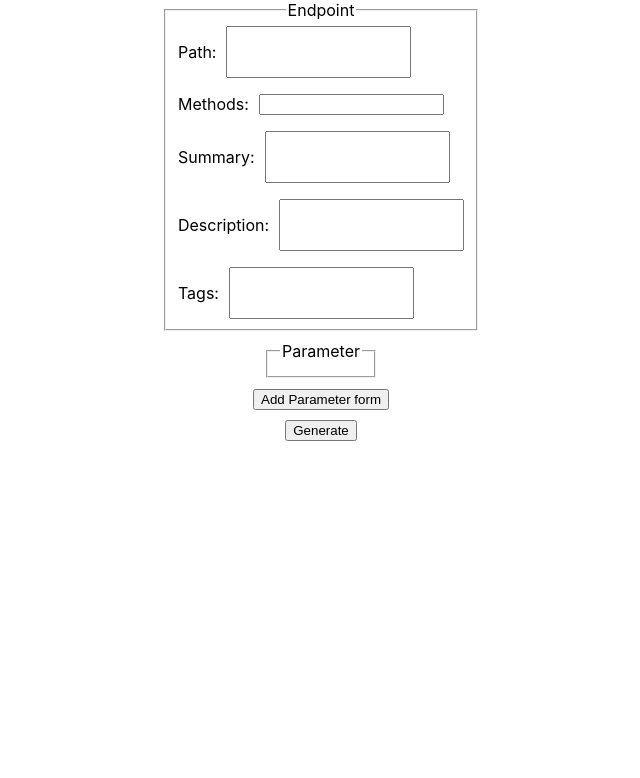
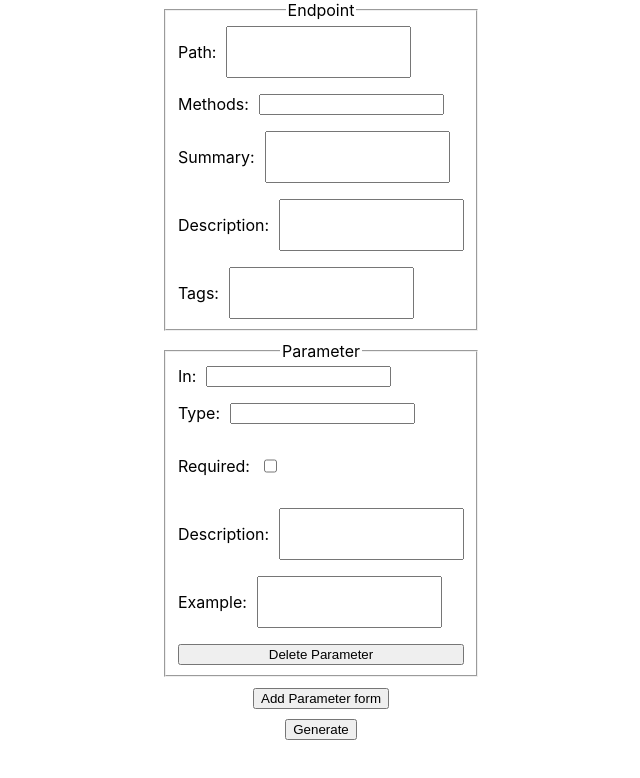
Before and after one commit to BlckHawker/Swagger-Doc-GUI, a React (Create React App) app in the folder app/: page / in a window 1280 px wide. Shown: the top 778 px of the page, without its empty margins (319-959 px from the left). Built offline with nearby package versions, Linux system fonts and the light colour scheme.

Commit message:
Add parameter

```diff
--- /dev/null
+++ b/app/src/component/CheckBox.tsx
@@ -0,0 +1,15 @@
+import '../main.css'
+interface Props {
+    name: string
+
+}
+function CheckBox({name}: Props) {
+  return (
+    <div className="flex-horizontal">
+        <p>{name + ":"}</p>
+        <input type="checkbox" />
+    </div>
+  );
+}
+
+export default CheckBox;
--- a/app/src/component/Endpoint.tsx
+++ b/app/src/component/Endpoint.tsx
@@ -1,5 +1,6 @@
 import '../main.css'
 import Dropdown from './Dropdown';
+import TextField from './TextField';
 function Endpoint() {
   return (
 
@@ -13,18 +14,15 @@ function Endpoint() {
   name="Methods"
   options={["DELETE", "GET", "PATCH", "POST", "PUT"]}
 />
-<div className="flex-horizontal">
-        <p>Summary:</p>
-        <input type="text" />
-    </div>
-    <div className="flex-horizontal">
-        <p>Description:</p>
-        <input type="text" />
-    </div>
-    <div className="flex-horizontal">
-        <p>Tags:</p>
-        <input type="text" />
-    </div>
+<TextField
+  name="Summary"
+/>
+<TextField
+  name="Description"
+/>
+<TextField
+  name="Tags"
+/>
 </fieldset>
   );
 }
--- a/app/src/component/Parameter.tsx
+++ b/app/src/component/Parameter.tsx
@@ -1,8 +1,17 @@
+import CheckBox from "./CheckBox";
+import Dropdown from "./Dropdown";
+import TextField from "./TextField";
+
 function Parameter() {
     return (
         <fieldset>
             <legend>Parameter</legend>
-
+            <Dropdown name={"In"} options={["path", "query"]} />
+            <Dropdown name="Type" options={["Array", "Boolean", "Number", "Object", "String" ]}/>
+            <CheckBox name="Required"/>
+            <TextField name="Description"/>
+            <TextField name="Example"/>
+            <button>Delete Parameter</button>
         </fieldset>
     )
 }
--- /dev/null
+++ b/app/src/component/TextField.tsx
@@ -0,0 +1,15 @@
+import '../main.css'
+interface Props {
+    name: string
+
+}
+function TextField({name}: Props) {
+  return (
+    <div className="flex-horizontal">
+        <p>{name + ":"}</p>
+        <input type="text" />
+    </div>
+  );
+}
+
+export default TextField;
```
Also changed, not shown: app/src/component/ExampleManager.tsx (added, +10 -0 lines), 1 other file (tests, documents, lock files or other folders).
